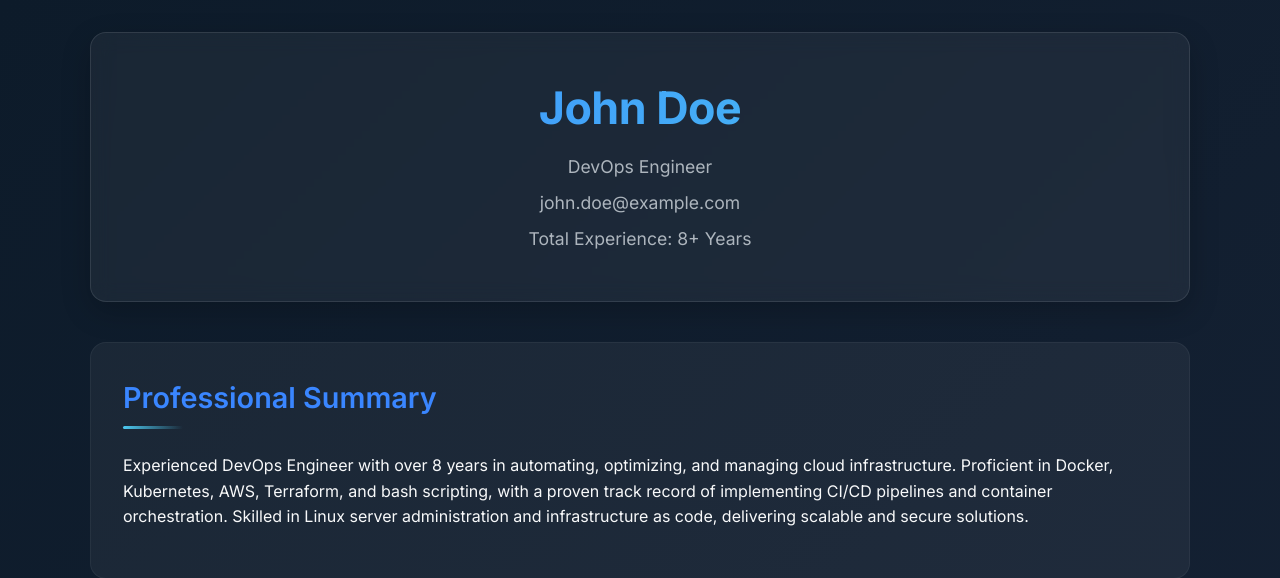
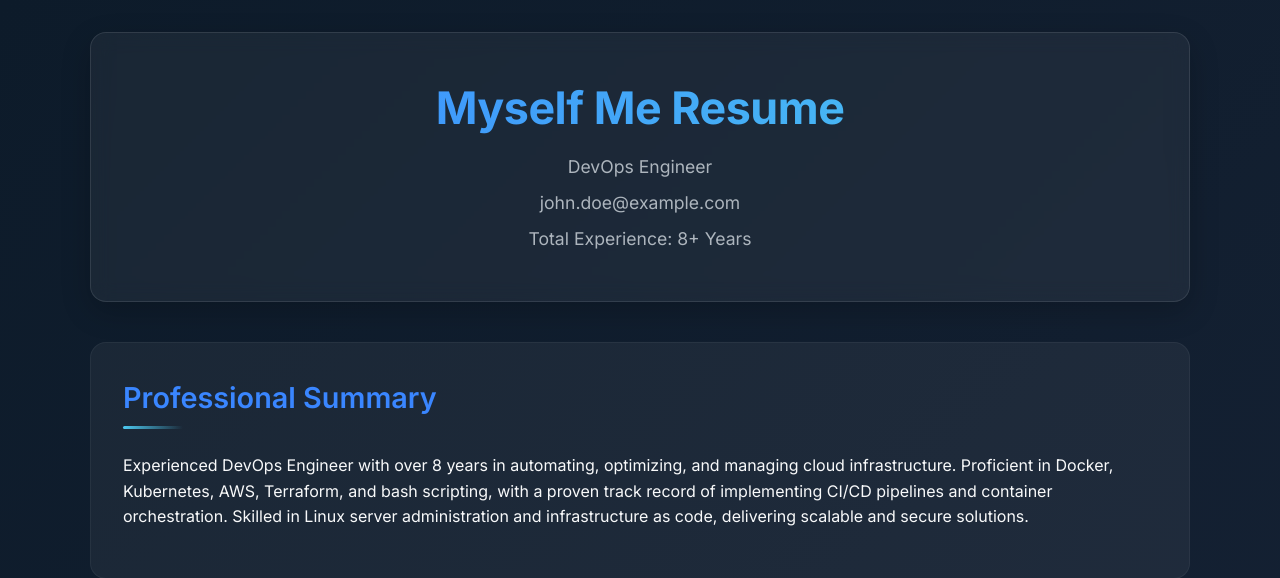
Before and after one commit to miriamora/07112025-test-resume-app-j25, a Flask app: page / in a window 1280 px wide. Shown: the top 578 px of the page. Run offline with Flask 3, Linux system fonts and the light colour scheme.

Commit message:
update name test

```diff
--- a/templates/index.html
+++ b/templates/index.html
@@ -9,7 +9,7 @@
     <!-- PWA Support -->
     <link rel="manifest" href="{{ url_for('static', filename='manifest.json') }}">
     <meta name="apple-mobile-web-app-capable" content="yes">
-    <meta name="apple-mobile-web-app-title" content="John Doe Portfolio">
+    <meta name="apple-mobile-web-app-title" content="Myself Me Portfolio">
 
     <!-- Font Preloading -->
     <link rel="preload" href="https://fonts.googleapis.com/css2?family=Inter:wght@300;400;500;600;700&display=swap" as="style">
@@ -271,7 +271,7 @@
 <body>
     <div class="container">
         <header class="header">
-            <h1>John Doe</h1>
+            <h1>Myself Me Resume</h1>
             <p>DevOps Engineer</p>
             <p>john.doe@example.com</p>
             <p>Total Experience: 8+ Years</p>
```
